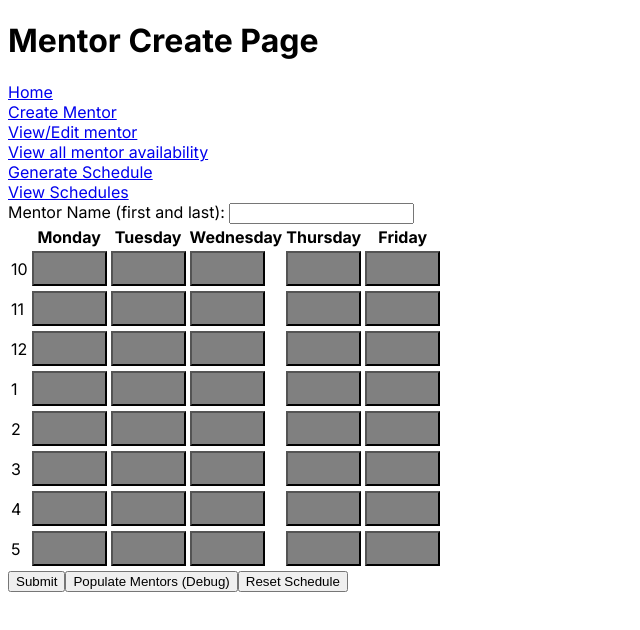
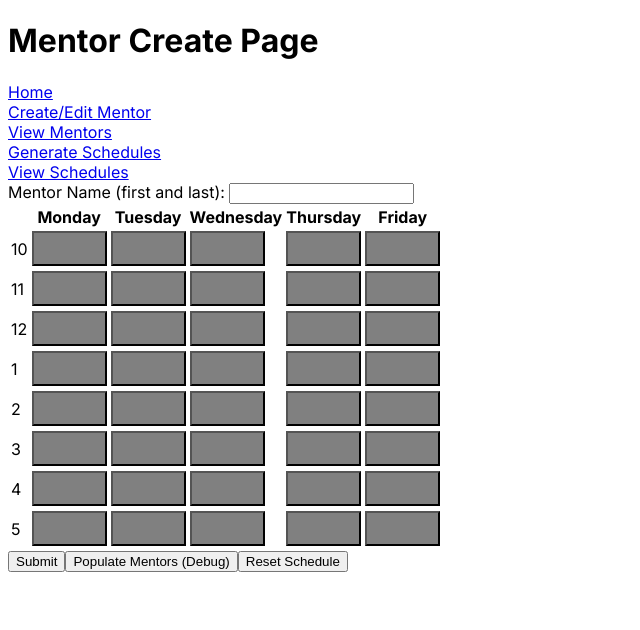
Before and after one commit to BlckHawker/Mentor-Schedule-Maker, a Next.js app: page /mentor/create in a window 1280 px wide. Shown: the top 630 px of the page, without its empty margins (0-640 px from the left). Built offline with nearby package versions, Linux system fonts and the light colour scheme.

Commit message:
Add ability to update mentors

```diff
--- a/src/components/CreateMentor.tsx
+++ b/src/components/CreateMentor.tsx
@@ -29,10 +29,6 @@ const CreateMentor = () => {
       localStorage.setItem("mentors", JSON.stringify(savedMentors))
     }
   }, [savedMentors]);
-
-  useEffect(() => {
-    console.log(availability);
-  }, [availability]);
 
   useEffect(() => {
     async function fetchData() {
@@ -69,7 +65,7 @@ const CreateMentor = () => {
             {times.map((time, ix) => (
               <tr key={time}>
                 <td>{time}</td>
-                            {days.map(day => <td><Block day={day} index={ix} availability={availability} setAvailability={setAvailability}/></td>)}
+                {days.map(day => <td><Block day={day} index={ix} availability={availability} setAvailability={setAvailability} /></td>)}
               </tr>
             ))}
           </tbody>
@@ -96,7 +92,7 @@ const CreateMentor = () => {
     }
 
     //verify there is a first / last name
-    if(mentorName.split(" ").length === 1) {
+    if (mentorName.split(" ").length === 1) {
       setWarningText("Mentor name must have first and last name");
       return;
     }
@@ -118,19 +114,29 @@ const CreateMentor = () => {
       return;
     }
 
-    //verify a mentor with that name doesn't exist
-    if (savedMentors.find(m => m.name === mentorName) !== undefined) {
-      setWarningText(`A mentor with the name "${mentorName}" already exists`);
-      return;
+    let newMentors;
+
+    const mentorExists = savedMentors.find(m => m.name === mentorName);
+
+    //if a mentor with that same name pops up, update their availability
+    if (mentorExists) {
+      newMentors = [...savedMentors].filter(m => m.name !== mentorName);
+
     }
 
-    //todo sort mentors
+    const populatedAvailability = mentorExists ?  newMentors : savedMentors;
+    newMentors = [...populatedAvailability, { name: mentorName, availability }];
 
-    const newMentors = [...savedMentors, { name: mentorName, availability }].sort(sortMentors);
+    //sort mentors by their first name
+    newMentors = newMentors.sort(sortMentors);
+
+    console.log(newMentors);
 
     //add new mentor to the list
     setSavedMentors(newMentors);
-    setWarningText(`Created new mentor: ${mentorName}`); //! this should be changed to not show as a warning
+
+    const text = mentorExists ? `Updated ${mentorName}'s availability` : `Created new mentor: ${mentorName}`
+    setWarningText(text);
   }
 
   //Debug method that populates the mentor with dummy data
--- a/src/components/NavBar.tsx
+++ b/src/components/NavBar.tsx
@@ -4,10 +4,9 @@ const NavBar = () => {
     return (
         <div>
             <Link href={"/"}>Home</Link><br/>
-            <Link href={"/mentor/create"}>Create Mentor</Link><br/>
-            <Link href={"/mentor/edit"}>View/Edit mentor</Link><br/>
-            <Link href={"/mentor"}>View all mentor availability</Link><br />
-            <Link href={"/schedule/generate"}>Generate Schedule</Link> <br />
+            <Link href={"/mentor/create"}>Create/Edit Mentor</Link><br/>
+            <Link href={"/mentor"}>View Mentors</Link><br />
+            <Link href={"/schedule/generate"}>Generate Schedules</Link> <br />
             <Link href={"/schedule"}>View Schedules</Link>
 
         </div>
```
Also changed, not shown: src/app/mentor/edit/page.tsx (deleted, +0 -10 lines). Lines whose indentation alone changed are shown as unchanged.
